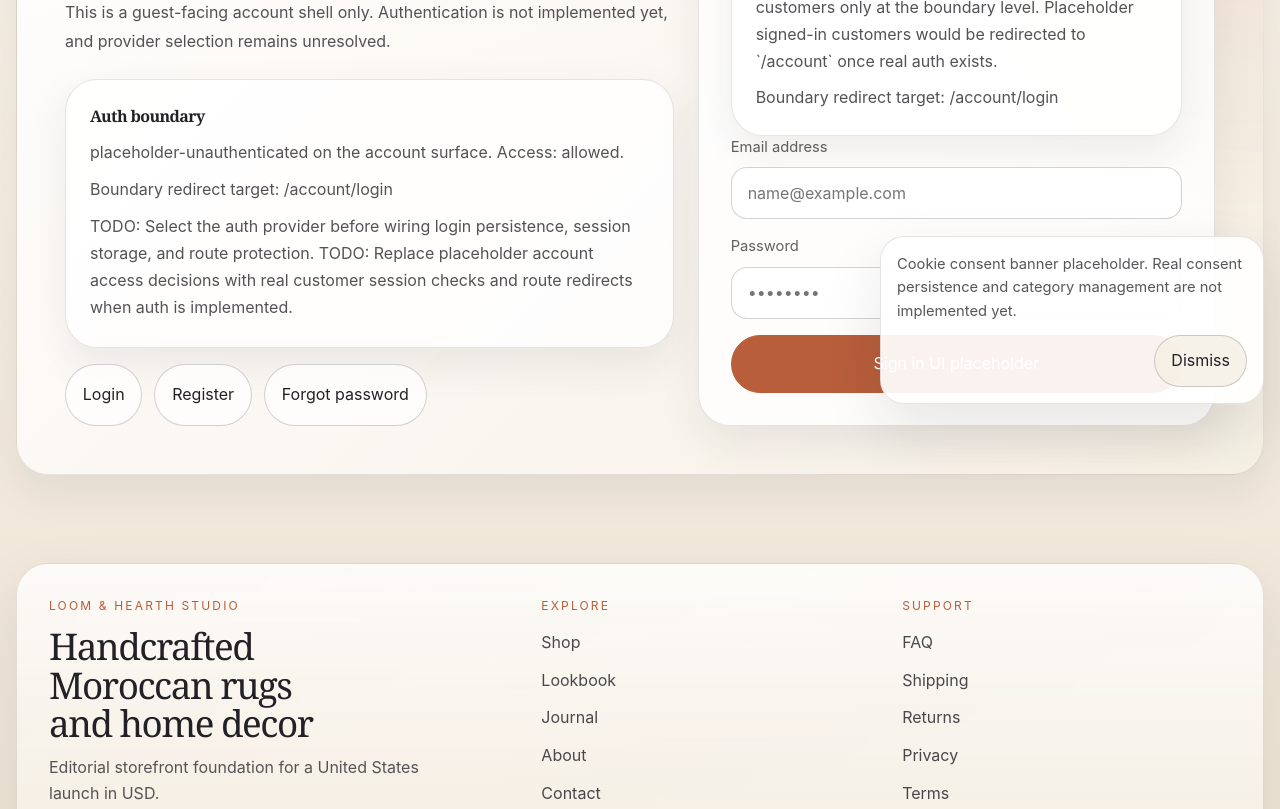
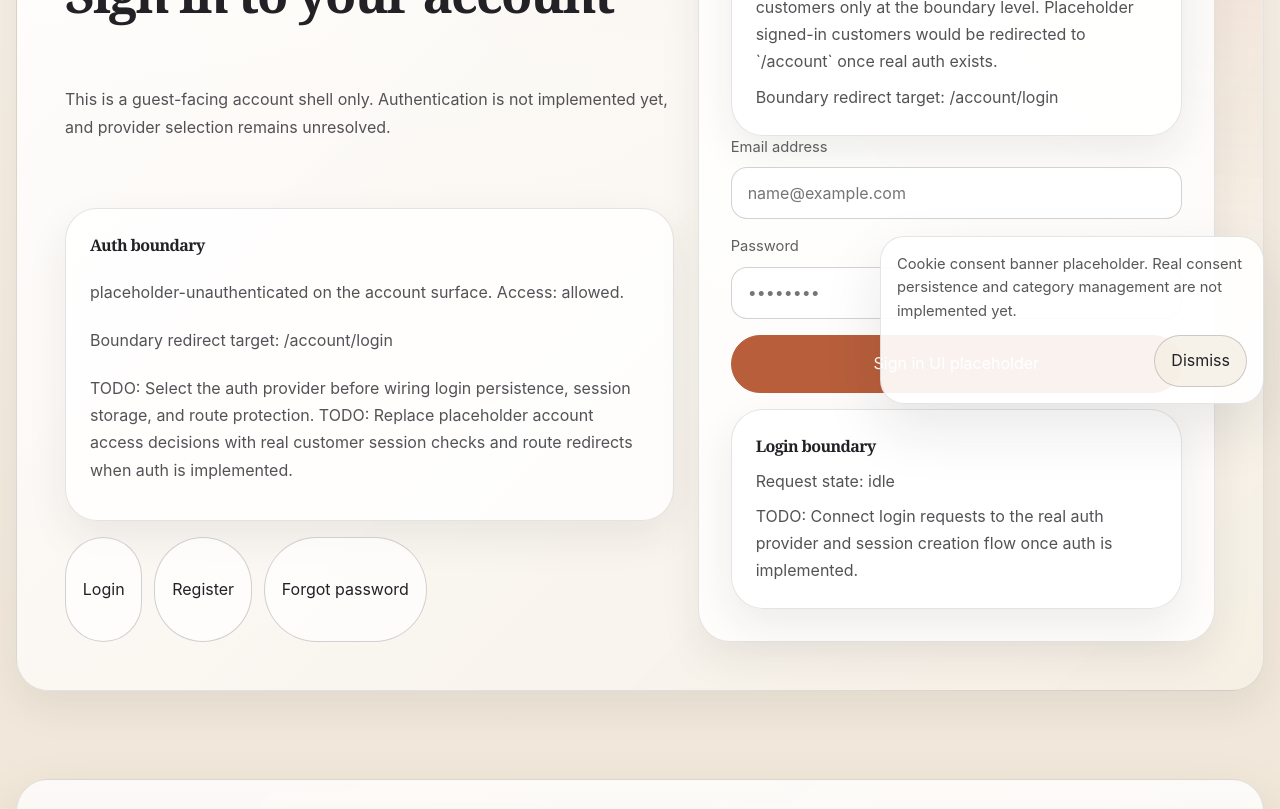
Before and after one commit to Riad-Rug/loom-hearth-studio, a Next.js app: page /account/login in a window 1280 px wide. Shown: the part 380-1189 px from the top of the page. Built offline with nearby package versions, Linux system fonts and the light colour scheme.

Commit message:
feat: add login and register request boundaries

```diff
--- a/features/account/account-auth-page-view.tsx
+++ b/features/account/account-auth-page-view.tsx
@@ -12,9 +12,15 @@ import {
   accountGuardTodo,
   createForgotPasswordRequestPayload,
   createForgotPasswordResetEmailPreview,
+  createLoginRequestPayload,
+  createRegisterRequestPayload,
   forgotPasswordRequestTodo,
   getAccountAccessDecision,
+  loginRequestTodo,
+  registerRequestTodo,
   type ForgotPasswordRequestState,
+  type LoginRequestState,
+  type RegisterRequestState,
 } from "@/lib/auth";
 import { emailServiceTodo } from "@/lib/email";
 
@@ -30,11 +36,24 @@ export function AccountAuthPageView({ mode }: AccountAuthPageViewProps) {
     user: null,
     routeKind: mode,
   });
+  const [firstName, setFirstName] = useState("");
+  const [lastName, setLastName] = useState("");
   const [email, setEmail] = useState("");
+  const [password, setPassword] = useState("");
   const [requestState, setRequestState] = useState<ForgotPasswordRequestState>({
     status: "idle",
     payload: null,
     resetEmailPreview: null,
+    message: null,
+  });
+  const [loginState, setLoginState] = useState<LoginRequestState>({
+    status: "idle",
+    payload: null,
+    message: null,
+  });
+  const [registerState, setRegisterState] = useState<RegisterRequestState>({
+    status: "idle",
+    payload: null,
     message: null,
   });
 
@@ -65,6 +84,68 @@ export function AccountAuthPageView({ mode }: AccountAuthPageViewProps) {
         resetEmailPreview: createForgotPasswordResetEmailPreview(payload),
         message:
           "Placeholder forgot-password request created. Real token generation and email delivery are not implemented.",
+      });
+    }, 350);
+  }
+
+  function handleLoginRequest() {
+    const payload = createLoginRequestPayload({ email, password });
+
+    setLoginState({
+      status: "submitting",
+      payload,
+      message: null,
+    });
+
+    window.setTimeout(() => {
+      if (!payload) {
+        setLoginState({
+          status: "failure",
+          payload: null,
+          message: "Enter a valid email address and password to create the placeholder login request.",
+        });
+        return;
+      }
+
+      setLoginState({
+        status: "success",
+        payload,
+        message:
+          "Placeholder login request created. Real session creation and persistence are not implemented.",
+      });
+    }, 350);
+  }
+
+  function handleRegisterRequest() {
+    const payload = createRegisterRequestPayload({
+      firstName,
+      lastName,
+      email,
+      password,
+    });
+
+    setRegisterState({
+      status: "submitting",
+      payload,
+      message: null,
+    });
+
+    window.setTimeout(() => {
+      if (!payload) {
+        setRegisterState({
+          status: "failure",
+          payload: null,
+          message:
+            "Complete first name, last name, email, and password to create the placeholder registration request.",
+        });
+        return;
+      }
+
+      setRegisterState({
+        status: "success",
+        payload,
+        message:
+          "Placeholder registration request created. Real account creation is not implemented.",
       });
     }, 350);
   }
@@ -109,11 +190,21 @@ export function AccountAuthPageView({ mode }: AccountAuthPageViewProps) {
               <>
                 <label className={styles.field}>
                   <span>First name</span>
-                  <input placeholder="Jordan" type="text" />
+                  <input
+                    placeholder="Jordan"
+                    type="text"
+                    value={firstName}
+                    onChange={(event) => setFirstName(event.target.value)}
+                  />
                 </label>
                 <label className={styles.field}>
                   <span>Last name</span>
-                  <input placeholder="Smith" type="text" />
+                  <input
+                    placeholder="Smith"
+                    type="text"
+                    value={lastName}
+                    onChange={(event) => setLastName(event.target.value)}
+                  />
                 </label>
               </>
             ) : null}
@@ -131,14 +222,25 @@ export function AccountAuthPageView({ mode }: AccountAuthPageViewProps) {
             {mode !== "forgot-password" ? (
               <label className={styles.field}>
                 <span>Password</span>
-                <input placeholder="••••••••" type="password" />
+                <input
+                  placeholder="••••••••"
+                  type="password"
+                  value={password}
+                  onChange={(event) => setPassword(event.target.value)}
+                />
               </label>
             ) : null}
 
             <button
               className={styles.primaryAction}
               type="button"
-              onClick={mode === "forgot-password" ? handleForgotPasswordRequest : undefined}
+              onClick={
+                mode === "forgot-password"
+                  ? handleForgotPasswordRequest
+                  : mode === "login"
+                    ? handleLoginRequest
+                    : handleRegisterRequest
+              }
             >
               {content.primaryLabel}
             </button>
@@ -158,7 +260,28 @@ export function AccountAuthPageView({ mode }: AccountAuthPageViewProps) {
                 <span>{forgotPasswordRequestTodo}</span>
                 <span>{emailServiceTodo}</span>
               </div>
-            ) : null}
+            ) : mode === "login" ? (
+              <div className={styles.sessionNote}>
+                <strong>Login boundary</strong>
+                <span>Request state: {loginState.status}</span>
+                {loginState.message ? <span>{loginState.message}</span> : null}
+                {loginState.payload ? <span>Request email: {loginState.payload.email}</span> : null}
+                <span>{loginRequestTodo}</span>
+              </div>
+            ) : (
+              <div className={styles.sessionNote}>
+                <strong>Register boundary</strong>
+                <span>Request state: {registerState.status}</span>
+                {registerState.message ? <span>{registerState.message}</span> : null}
+                {registerState.payload ? (
+                  <span>
+                    Request customer: {registerState.payload.firstName}{" "}
+                    {registerState.payload.lastName}
+                  </span>
+                ) : null}
+                <span>{registerRequestTodo}</span>
+              </div>
+            )}
           </div>
         </div>
       </section>
--- a/lib/auth/index.ts
+++ b/lib/auth/index.ts
@@ -2,4 +2,5 @@ export * from "@/lib/auth/config";
 export * from "@/lib/auth/guards";
 export * from "@/lib/auth/helpers";
 export * from "@/lib/auth/password-reset";
+export * from "@/lib/auth/requests";
 export * from "@/lib/auth/types";
--- /dev/null
+++ b/lib/auth/requests.ts
@@ -0,0 +1,71 @@
+export type AuthRequestStatus = "idle" | "submitting" | "success" | "failure";
+
+export type LoginRequestPayload = {
+  email: string;
+  password: string;
+};
+
+export type RegisterRequestPayload = {
+  firstName: string;
+  lastName: string;
+  email: string;
+  password: string;
+};
+
+export type LoginRequestState = {
+  status: AuthRequestStatus;
+  payload: LoginRequestPayload | null;
+  message: string | null;
+};
+
+export type RegisterRequestState = {
+  status: AuthRequestStatus;
+  payload: RegisterRequestPayload | null;
+  message: string | null;
+};
+
+export function createLoginRequestPayload(input: {
+  email: string;
+  password: string;
+}): LoginRequestPayload | null {
+  const email = input.email.trim();
+  const password = input.password.trim();
+
+  if (!email || !email.includes("@") || !password) {
+    return null;
+  }
+
+  return {
+    email,
+    password,
+  };
+}
+
+export function createRegisterRequestPayload(input: {
+  firstName: string;
+  lastName: string;
+  email: string;
+  password: string;
+}): RegisterRequestPayload | null {
+  const firstName = input.firstName.trim();
+  const lastName = input.lastName.trim();
+  const email = input.email.trim();
+  const password = input.password.trim();
+
+  if (!firstName || !lastName || !email || !email.includes("@") || !password) {
+    return null;
+  }
+
+  return {
+    firstName,
+    lastName,
+    email,
+    password,
+  };
+}
+
+export const loginRequestTodo =
+  "TODO: Connect login requests to the real auth provider and session creation flow once auth is implemented.";
+
+export const registerRequestTodo =
+  "TODO: Connect registration requests to the real auth provider once account creation is implemented.";
```
